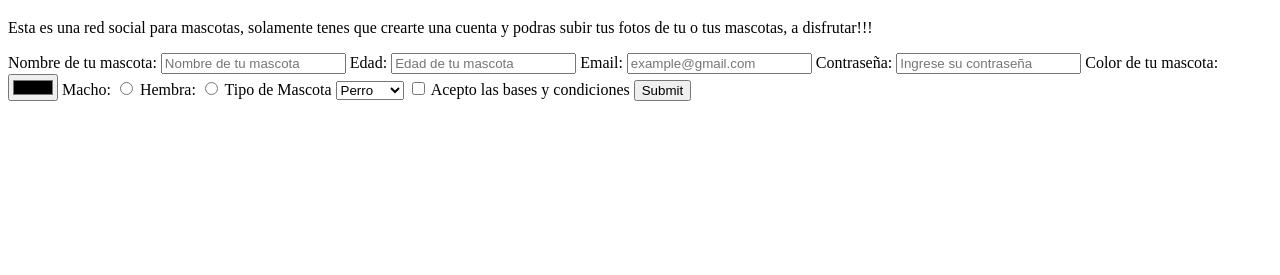
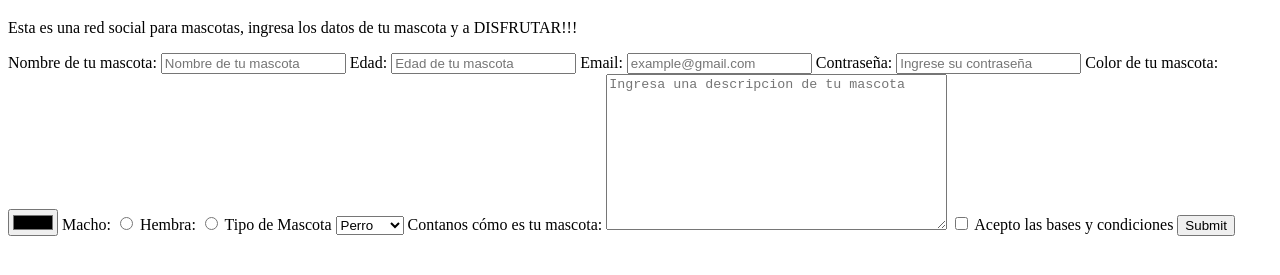
Before and after one commit to AlonsoHS21/Html_Css_JavaScript, a plain HTML site: page plataforma_5/clase_3/petbook/index.html in a window 1280 px wide. Shown: the part 61-336 px from the top of the page. Drawn offline with Linux system fonts and the light colour scheme.

Commit message:
03  - Petbook terminado

```diff
--- a/plataforma_5/clase_3/petbook/index.html
+++ b/plataforma_5/clase_3/petbook/index.html
@@ -9,10 +9,9 @@
 
     <h1>Bienvenido a PetBook</h1>
     <p>
-        Esta es una red social para mascotas, solamente tenes que crearte una cuenta y
-        podras subir tus fotos de tu o tus mascotas, a disfrutar!!!
+        Esta es una red social para mascotas, ingresa los datos de tu mascota y a DISFRUTAR!!!
     </p>
-    <form>
+    <form action="https://formspree.io/f/AlonsoHS20@hotmail.com" method="post">
         <label for="campo_nombre">Nombre de tu mascota: </label>
         <input type="text" name="nombre_mascota" placeholder="Nombre de tu mascota" id="campo_nombre" required>
 
@@ -44,9 +43,14 @@
             <option value="conejo">Conejo</option>
         </select>
 
+        <label>
+            Contanos cómo es tu mascota:
+            <textarea rows="10" cols="40" placeholder="Ingresa una descripcion de tu mascota"></textarea>
+        </label>
 
+        </textarea>
 
-        <label>
+        <label> <!-- Esto va a lo ultimo -->
             <input type="checkbox" name="bases_y_condiciones" value="acepta">
             Acepto las bases y condiciones
         </label>
```
